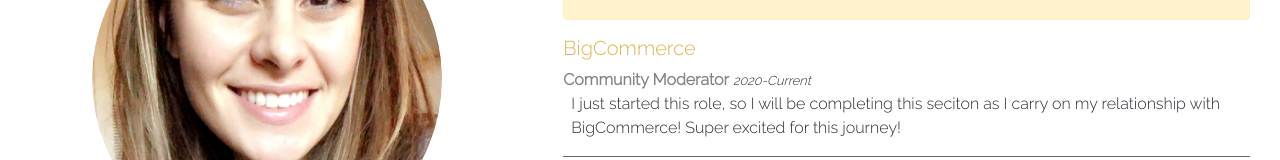
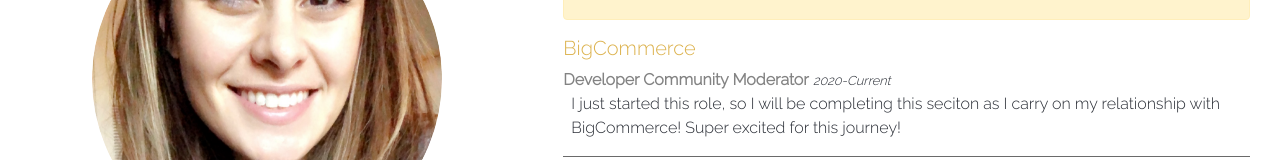
Before and after one commit to hnbarr/heatherbarr, a React (Create React App) app: page /Resume in a window 1280 px wide. Shown: the part 184-344 px from the top of the page. Built offline with nearby package versions, Linux system fonts and the light colour scheme.

Commit message:
updated job title

```diff
--- a/src/components/Resume.js
+++ b/src/components/Resume.js
@@ -14,7 +14,7 @@
                         </section>
                         <h5>BigCommerce</h5>
                         <div>
-                            <span><b>Community Moderator</b>&nbsp;<small><i>2020-Current</i></small></span>
+                            <span><b>Developer Community Moderator</b>&nbsp;<small><i>2020-Current</i></small></span>
                             <p className="px-2">
                                I just started this role, so I will be completing this seciton as I carry on my relationship with BigCommerce! Super excited for this journey!
                             </p>
```
